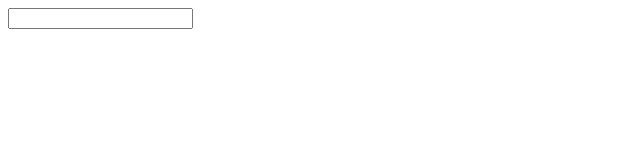
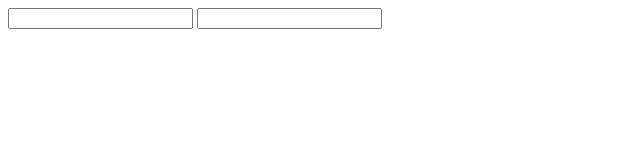
Before and after one commit to fachryan1975/git-companies, a plain HTML site: page index.html in a window 1280 px wide. Shown: the whole page, without its empty margins (0-640 px from the left). Drawn offline with Linux system fonts and the light colour scheme.

Commit message:
feat: login

```diff
--- a/index.html
+++ b/index.html
@@ -7,5 +7,6 @@
   </head>
   <body>
     <input type="text" name="searching" />
+    <input type="text" name="login" />
   </body>
 </html>
```
